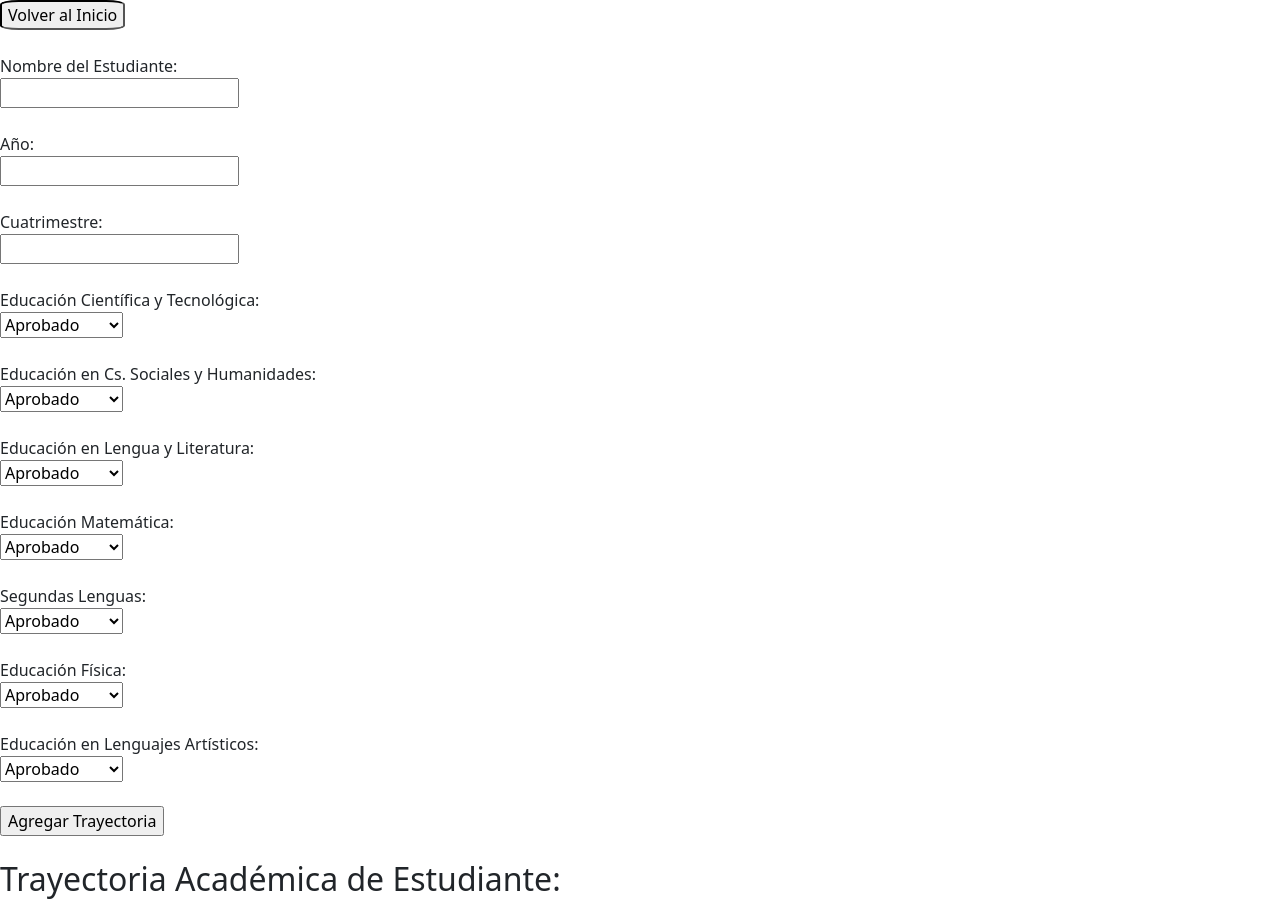
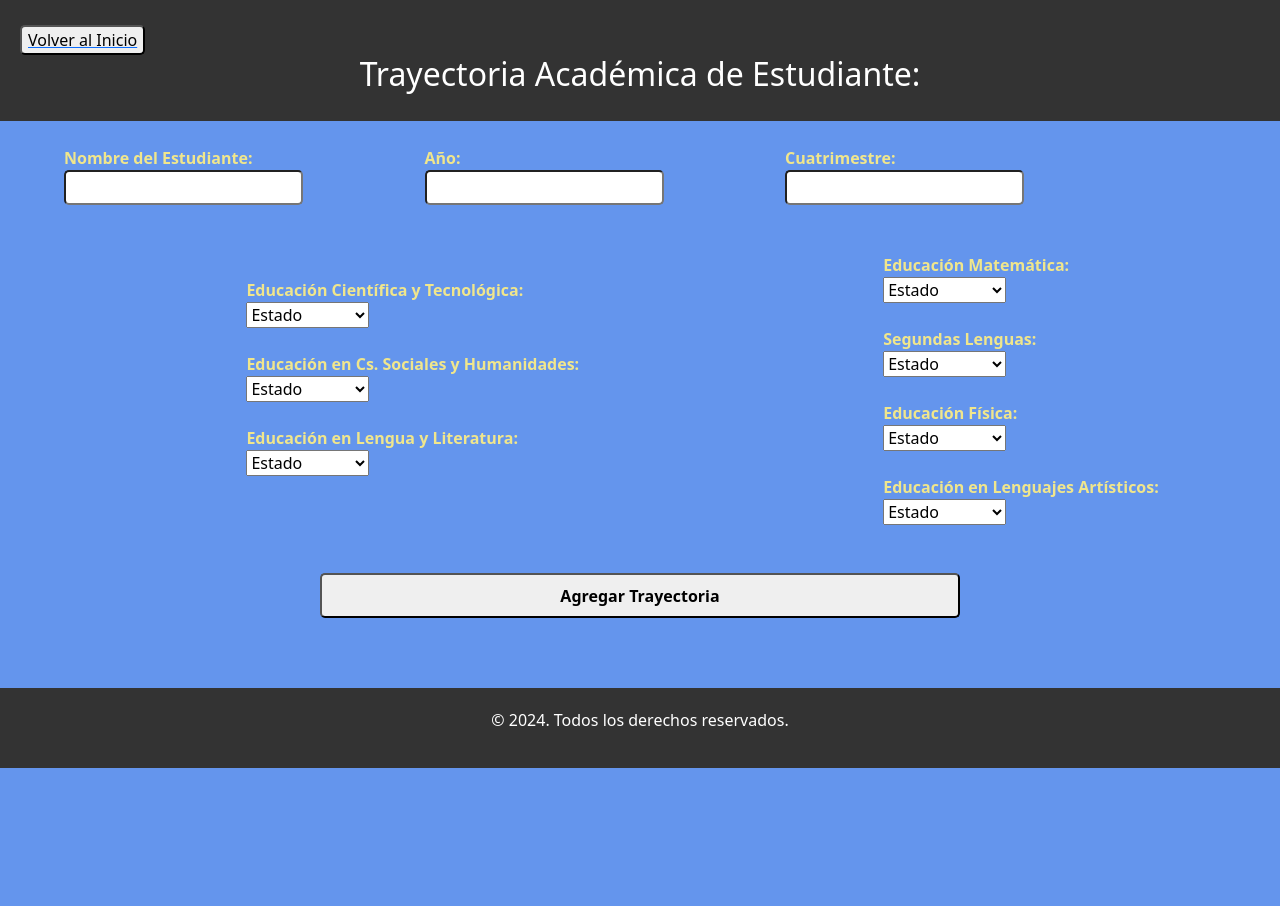
Before and after one commit to MLYGIT/java2024, a plain HTML site: page trayectorias.html in a window 1280 px wide. After the commit the page ends 800 px from the top, so only its background shows below. Drawn offline with nearby package versions, Linux system fonts and the light colour scheme.

Commit message:
trayectoria

```diff
--- a/estiloEstudiantes.css
+++ b/estiloEstudiantes.css
@@ -34,6 +34,7 @@ header {
   form label {
     display: block; /* Mostrar etiquetas en bloques */
     margin-bottom: 5px; /* Margen inferior */
+    font-weight: bold;
   }
 
   form input[type="text"],
--- a/estiloTRAYECTORIAS.css
+++ b/estiloTRAYECTORIAS.css
@@ -7,16 +7,62 @@ body {
     padding: 0;
 }
 
+.clase-personalizada{
+    background-color: cornflowerblue;
+}
+.button{
+    display: flex;
+    margin-top: 5px;
+    border-radius: 5px;
+  }
+header{
+    background-color: #333; /* Color de fondo oscuro */
+    color: white; /* Texto en color blanco */
+    padding: 20px; /* Espaciado interno */
+    text-align: center;
+}
 /* Estilos para la clase Trayectoria */
-.trayectoria {
-    border: 2px solid #4CAF50; /* Borde verde */
-    border-radius: 10px;
+ /* .trayectoria {
+    border: 2px solid #4CAF50; */ /* Borde verde */
+    /* border-radius: 10px;
     padding: 15px;
     margin-bottom: 30px;
     background-color: #fff;
-    box-shadow: 0 0 10px rgba(0, 128, 0, 0.3); /* Sombra verde */
+    box-shadow: 0 0 10px rgba(0, 128, 0, 0.3); */ /* Sombra verde */
+/* } */
+
+
+#formularioEstudiante{
+    width: 75%;
+    margin-left: 5%;
+    margin-top: 25px;
+    justify-content: space-between;
+    display: flex;
+    font-weight: bold;
+    color:khaki;
+}
+.info{
+    width: 100%;
+    border-radius: 5px;
+    height: 35px;
+    display: flex;
 }
 
+#materias{
+    margin-left: 5%;
+    color: khaki;
+    font-weight: bold;
+    display: flex;
+}
+
+.materias1{
+    margin-top: 25px;
+    margin-left: 15%;
+    justify-content: space-between;
+}
+.materias2{
+    margin-left: 25%;
+}
 /* Estilos para los espacios curriculares */
 .espacio-curricular {
     margin-bottom: 10px;
@@ -49,3 +95,17 @@ body {
 .boton:hover {
     background-color: #45a049; /* Verde más oscuro */
 }
+.botonFinal{
+   margin-left: 25%;
+   width: 50%;
+   height: 45px;
+   border-radius: 5px;
+    margin-bottom: 70px;
+    font-weight: bold;
+}
+footer {
+    background-color: #333; /* Color de fondo oscuro */
+    color: white; /* Texto en color blanco */
+    padding: 20px; /* Espaciado interno */
+    text-align: center; /* Alineación centrada del texto */
+  }
--- a/trayectorias.html
+++ b/trayectorias.html
@@ -4,28 +4,45 @@
     <meta charset="UTF-8">
     <meta name="viewport" content="width=device-width, initial-scale=1.0">
     <title>Trayectorias Académicas de Estudiantes</title>
-    <link rel="stylesheet" href="/estiloGeneral.css">
+    <link rel="stylesheet" href="/estiloTRAYECTORIAS.css">
     <link href="https://cdn.jsdelivr.net/npm/bootstrap@5.3.3/dist/css/bootstrap.min.css" rel="stylesheet" integrity="sha384-QWTKZyjpPEjISv5WaRU9OFeRpok6YctnYmDr5pNlyT2bRjXh0JMhjY6hW+ALEwIH" crossorigin="anonymous">
 </head>
-<body>
+<body class="clase-personalizada">
     <script src="https://cdn.jsdelivr.net/npm/bootstrap@5.3.3/dist/js/bootstrap.bundle.min.js" integrity="sha384-YvpcrYf0tY3lHB60NNkmXc5s9fDVZLESaAA55NDzOxhy9GkcIdslK1eN7N6jIeHz" crossorigin="anonymous"></script>
+
+    <header>
     <a href="/index.html">
         <button class="button">Volver al Inicio</button>
-    </a><br><br>
+    </a>
+    <!-- Trayectoria de un estudiante -->
+    <div class="trayectoria">
+        <h2>Trayectoria Académica de Estudiante: <span id="nombreEstudianteMostrar"></span></h2>
+        <div id="trayectoriaEstudiante">
+            <!-- Aquí se mostrará la trayectoria del estudiante -->
+        </div>
+    </div>
+    </header>
     <!-- Formulario para ingresar los datos del estudiante -->
     <form id="formularioEstudiante">
-        <label for="nombreEstudiante">Nombre del Estudiante:</label><br>
-        <input type="text" id="nombreEstudiante" name="nombreEstudiante"><br><br>
-
-        <label for="anio">Año:</label><br>
-        <input type="text" id="anio" name="anio"><br><br>
-
-        <label for="cuatrimestre">Cuatrimestre:</label><br>
-        <input type="text" id="cuatrimestre" name="cuatrimestre"><br><br>
-
+        <div class="datos" >
+        <label for="nombreEstudiante">Nombre del Estudiante: </label><br>
+        <input type="text" class="info" name="nombreEstudiante"><br><br>
+        </div>
+        <div class="datos" >
+        <label for="anio">Año: </label><br>
+        <input type="text" class="info"  id="anio" name="anio"><br><br>
+        </div>
+        <div class="datos" >
+        <label for="cuatrimestre">Cuatrimestre: </label><br>
+        <input type="text" class="info"  id="cuatrimestre" name="cuatrimestre"><br><br>
+        </div>
+    </form>
+    <form id="materias">
+        <div class="materias1">
         <!-- Educación Científica y Tecnológica -->
         <label for="cientificaTecnologica">Educación Científica y Tecnológica:</label><br>
         <select id="cientificaTecnologica" name="cientificaTecnologica">
+            <option value="Estado">Estado</option>
             <option value="Aprobado">Aprobado</option>
             <option value="No Aprobado">No Aprobado</option>
         </select><br><br>
@@ -33,6 +50,7 @@
         <!-- Educación en Cs. Sociales y Humanidades -->
         <label for="socialesHumanidades">Educación en Cs. Sociales y Humanidades:</label><br>
         <select id="socialesHumanidades" name="socialesHumanidades">
+            <option value="Estado">Estado</option>
             <option value="Aprobado">Aprobado</option>
             <option value="No Aprobado">No Aprobado</option>
         </select><br><br>
@@ -40,13 +58,17 @@
         <!-- Educación en Lengua y Literatura -->
         <label for="lenguaLiteratura">Educación en Lengua y Literatura:</label><br>
         <select id="lenguaLiteratura" name="lenguaLiteratura">
+            <option value="Estado">Estado</option>
             <option value="Aprobado">Aprobado</option>
             <option value="No Aprobado">No Aprobado</option>
         </select><br><br>
+        </div>
 
+        <div class="materias2">
         <!-- Educación Matemática -->
         <label for="matematica">Educación Matemática:</label><br>
         <select id="matematica" name="matematica">
+            <option value="Estado">Estado</option>
             <option value="Aprobado">Aprobado</option>
             <option value="No Aprobado">No Aprobado</option>
         </select><br><br>
@@ -54,6 +76,7 @@
         <!-- Segundas Lenguas -->
         <label for="segundasLenguas">Segundas Lenguas:</label><br>
         <select id="segundasLenguas" name="segundasLenguas">
+            <option value="Estado">Estado</option>
             <option value="Aprobado">Aprobado</option>
             <option value="No Aprobado">No Aprobado</option>
         </select><br><br>
@@ -61,6 +84,7 @@
         <!-- Educación Física -->
         <label for="educacionFisica">Educación Física:</label><br>
         <select id="educacionFisica" name="educacionFisica">
+            <option value="Estado">Estado</option>
             <option value="Aprobado">Aprobado</option>
             <option value="No Aprobado">No Aprobado</option>
         </select><br><br>
@@ -68,19 +92,17 @@
         <!-- Educación en Lenguajes Artísticos -->
         <label for="lenguajesArtisticos">Educación en Lenguajes Artísticos:</label><br>
         <select id="lenguajesArtisticos" name="lenguajesArtisticos">
+            <option value="Estado">Estado</option>
             <option value="Aprobado">Aprobado</option>
             <option value="No Aprobado">No Aprobado</option>
         </select><br><br>
+        </div>
 
-        <input type="submit" value="Agregar Trayectoria">
     </form><br>
+    <input type="submit" value="Agregar Trayectoria" class="botonFinal">
 
-    <!-- Trayectoria de un estudiante -->
-    <div class="trayectoria">
-        <h2>Trayectoria Académica de Estudiante: <span id="nombreEstudianteMostrar"></span></h2>
-        <div id="trayectoriaEstudiante">
-            <!-- Aquí se mostrará la trayectoria del estudiante -->
-        </div>
-    </div>
+    <footer>
+        <p>&copy; 2024. Todos los derechos reservados.</p>
+    </footer>
 </body>
 </html>
```
